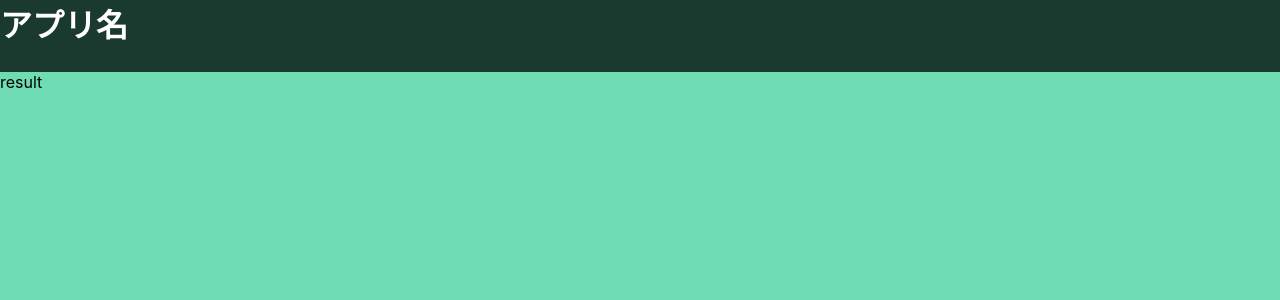
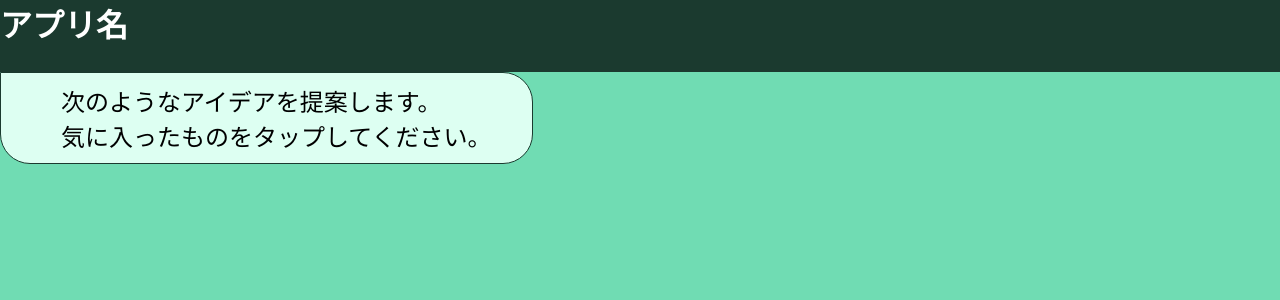
Before and after one commit to Tanaka-No-1/gymlabo-front, a Next.js app: page /result in a window 1280 px wide. Shown: the top 300 px of the page. Built offline with nearby package versions, Linux system fonts and the light colour scheme.

Commit message:
add: 吹き出しコメントのコンポーネントを作成(#17)

```diff
--- a/src/views/components/pages/result/index.tsx
+++ b/src/views/components/pages/result/index.tsx
@@ -1,4 +1,15 @@
+import CommentBubble from '../../ui/commentBubble'
+
+const resultMessage = [
+  '次のようなアイデアを提案します。',
+  '気に入ったものをタップしてください。',
+]
+
 const ResultPage = () => {
-  return <div>result</div>
+  return (
+    <div>
+      <CommentBubble text={resultMessage} />
+    </div>
+  )
 }
 export default ResultPage
--- /dev/null
+++ b/src/views/components/ui/commentBubble/index.tsx
@@ -0,0 +1,25 @@
+import { Bubble, CommentText } from './style'
+
+type Props = {
+  text: string | string[]
+}
+
+const CommentBubble = ({ text }: Props) => {
+  return (
+    <div css={Bubble}>
+      {typeof text === 'string' ? (
+        <p css={CommentText}>{text}</p>
+      ) : (
+        text.map((p) => {
+          return (
+            <p css={CommentText} key={p}>
+              {p}
+            </p>
+          )
+        })
+      )}
+    </div>
+  )
+}
+
+export default CommentBubble
--- /dev/null
+++ b/src/views/components/ui/commentBubble/style.ts
@@ -0,0 +1,16 @@
+import { css } from '@emotion/react'
+import { Palette } from '~/styles/palette'
+
+export const Bubble = css`
+  padding: 10px 40px 10px 60px;
+  width: fit-content;
+  background-color: ${Palette.GREEN.light};
+  border: 1px solid ${Palette.GREEN.deep};
+  border-radius: 0px 30px 30px 30px;
+  margin-bottom: 20px;
+`
+
+export const CommentText = css`
+  font-size: 24px;
+  margin: 0;
+`
```
Also changed, not shown: src/views/components/pages/select/index.tsx (+8 -1 lines).
